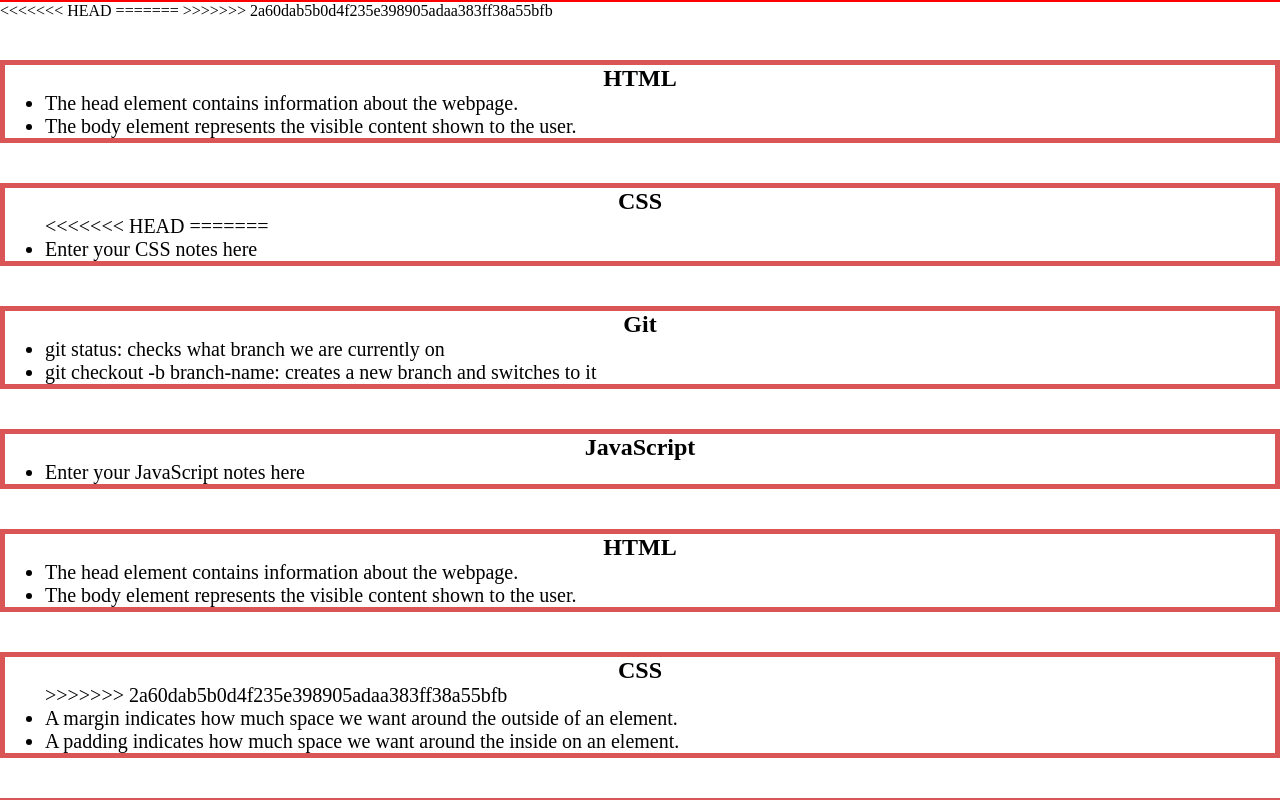
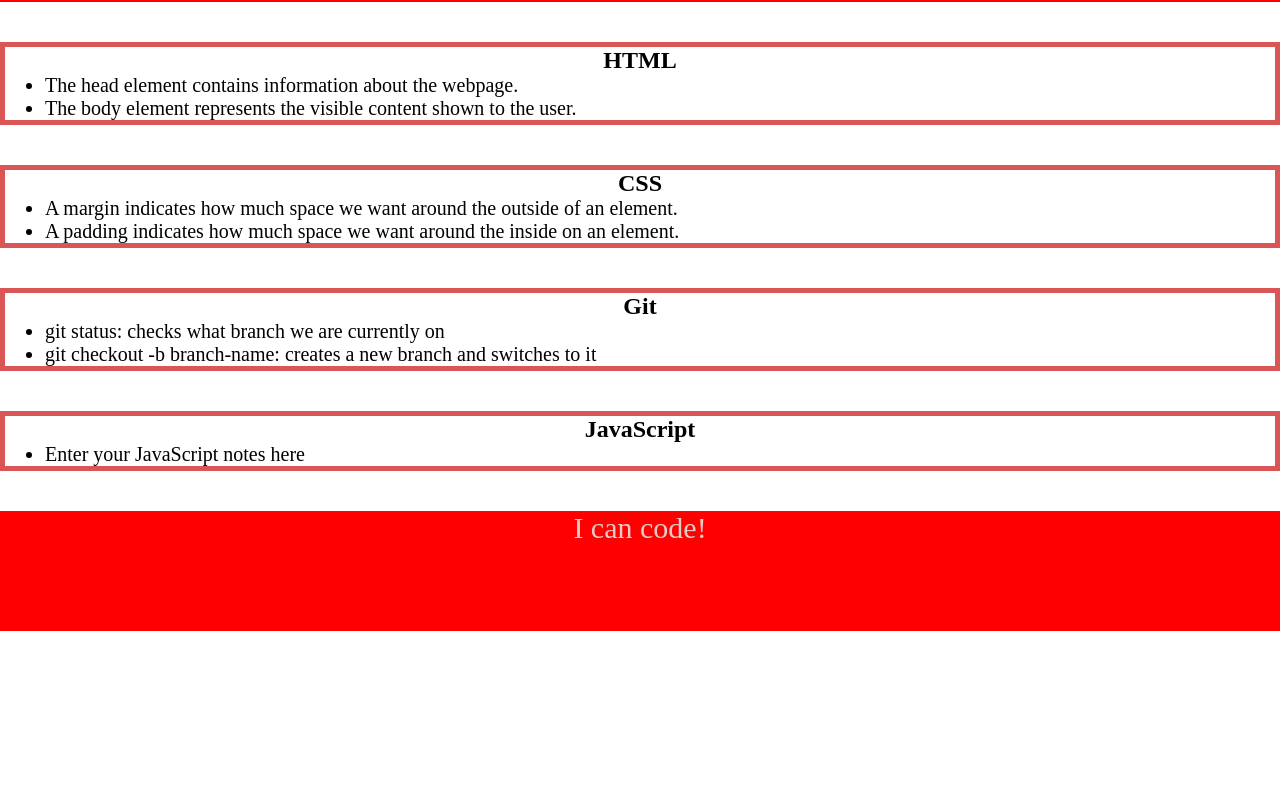
Before and after one commit to kirchnerdev22/prework-study-guide, a plain HTML site: page index.html in a window 1280 px wide. Shown: the part 118-918 px from the top of the page. After the commit the page ends 800 px from the top, so only its background shows below. Drawn offline with Linux system fonts and the light colour scheme.

Commit message:
Update index.html

```diff
--- a/index.html
+++ b/index.html
@@ -13,13 +13,9 @@
       <img src="./assets/bowtie-cat.png" alt="Profile image of cat wearing a bow tie." />
       <h2>✨ Open the Console to See What's Happening ✨</h2>
     </header>
-<<<<<<< HEAD
 
-=======
-
->>>>>>> 2a60dab5b0d4f235e398905adaa383ff38a55bfb
     <main>
-      <section class="card" id="html-section">
+<section class="card" id="html-section">
         <h2>HTML</h2>
         <ul>
           <li>The head element contains information about the webpage.</li>
@@ -30,41 +26,6 @@
       <section class="card" id="css-section">
         <h2>CSS</h2>
         <ul>
-<<<<<<< HEAD
-=======
-          <li>Enter your CSS notes here</li>
-        </ul>
-      </section>
-
-      <section class="card" id="git-section">
-        <h2>Git</h2>
-        <ul>
-          <li>git status: checks what branch we are currently on</li>
-          <li>git checkout -b branch-name: creates a new branch and switches to it</li>
-        </ul>
-      </section>
-
-      <section class="card" id="javascript-section">
-        <h2>JavaScript</h2>
-        <ul>
-          <li>Enter your JavaScript notes here</li>
-        </ul>
-      </section>
-
-    <main>
-
-      <section class="card" id="html-section">
-        <h2>HTML</h2>
-        <ul>
-          <li>The head element contains information about the webpage.</li>
-          <li>The body element represents the visible content shown to the user.</li>
-        </ul>
-      </section>
-
-      <section class="card" id="css-section">
-        <h2>CSS</h2>
-        <ul>
->>>>>>> 2a60dab5b0d4f235e398905adaa383ff38a55bfb
           <li>A margin indicates how much space we want around the outside of an element.</li>
           <li>A padding indicates how much space we want around the inside on an element.</li>
         </ul>
@@ -85,13 +46,7 @@
         </ul>
       </section>
 
-<<<<<<< HEAD
       <!--Student codes goes here-->
-
-=======
-      <!-- Student code goes here -->
-
->>>>>>> 2a60dab5b0d4f235e398905adaa383ff38a55bfb
     </main>
 
     <footer>
```
